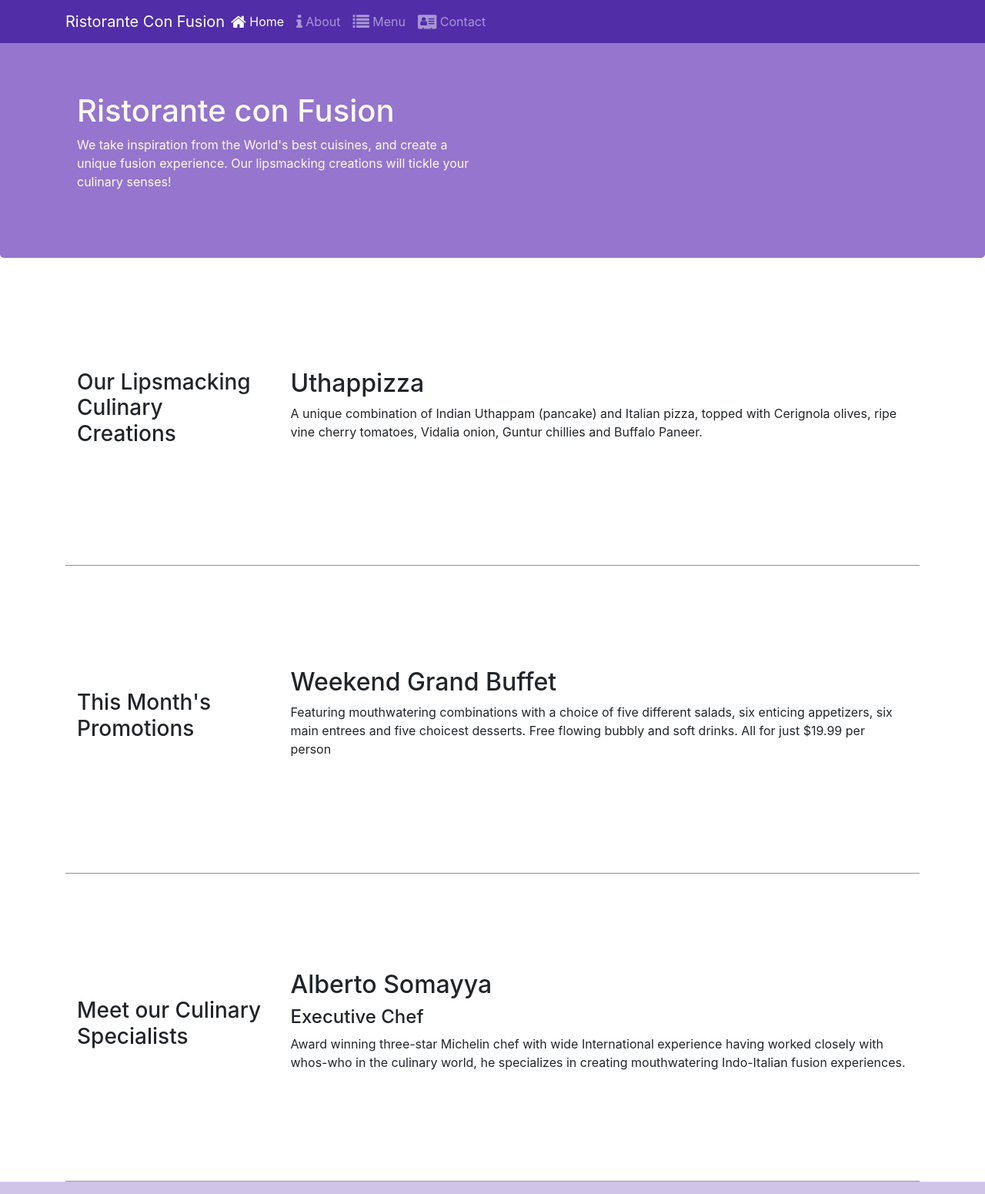
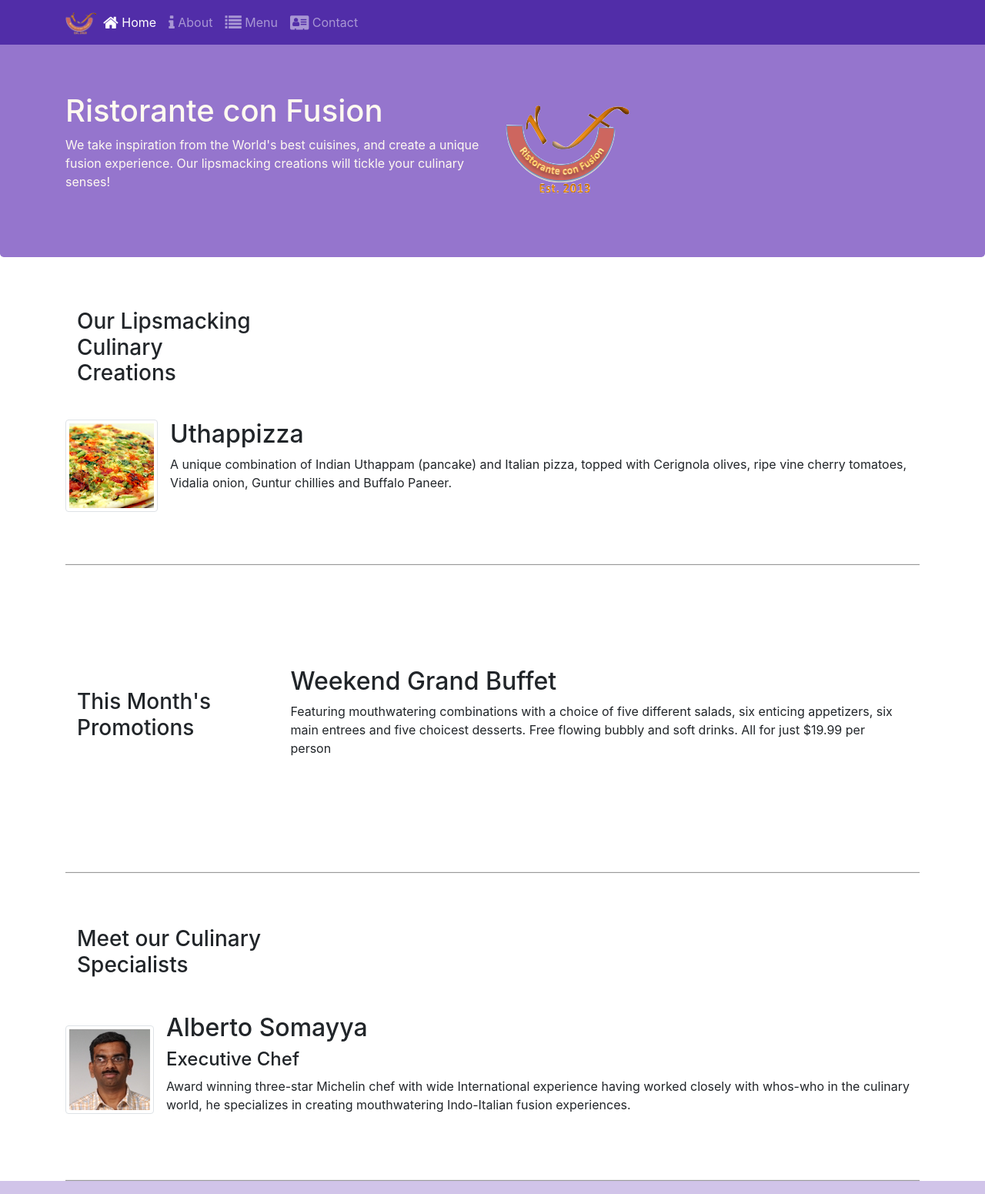
Before and after one commit to SanchitaMishra170676/bootstrap.courseProject, a website: page index.html in a window 1280 px wide. Shown: the top 1551 px of the page at 77% size. Drawn offline with nearby package versions, Linux system fonts and the light colour scheme.

Commit message:
media and images added

```diff
--- a/index.html
+++ b/index.html
@@ -24,7 +24,7 @@
           <button class="navbar-toggler" type="button" data-toggle="collapse" data-target="#Navbar">
                <span class="navbar-toggler-icon"></span>
            </button>
-           <a class="navbar-brand mr-auto" href="#">Ristorante Con Fusion</a>
+           <a class="navbar-brand mr-auto" href="#"><img src="logo.png" height="30" width="41"></a>
 
            <div class="collapse navbar-collapse" id="Navbar">
 
@@ -41,14 +41,14 @@
 
     <header class="jumbotron row-header">
         <div class="container">
-            <div>
-                <div class="col-12 col-sm-6">
+            <div class ="row">
+                <div class="col-12 col-sm-6 ">
                     <h1>Ristorante con Fusion</h1>
                     <p>We take inspiration from the World's best cuisines, and create a unique fusion experience. Our lipsmacking creations will tickle your culinary senses!</p>
                 </div>
-                <div class="col-12 col-sm">
-
-                </div>
+                <div class="col-12 col-sm align-self-center">
+                   <img src="logo.png" class="img-fluid">
+               </div>
             </div>
         </div>
     </header>
@@ -58,10 +58,18 @@
             <div class="col-12 col-sm-4 col-md-3">
                 <h3>Our Lipsmacking Culinary Creations</h3>
             </div>
-            <div class="col col-sm col-md">
-                <h2>Uthappizza</h2>
-                <p>A unique combination of Indian Uthappam (pancake) and Italian pizza, topped with Cerignola olives, ripe vine cherry tomatoes, Vidalia onion, Guntur chillies and Buffalo Paneer.</p>
-            </div>
+            <div class="media">
+                    <img class="d-flex mr-3 img-thumbnail align-self-center"
+                            src="uthappizza.png" alt="Uthappizza">
+                    <div class="media-body">
+                        <h2 class="mt-0">Uthappizza</h2>
+                        <p class="d-none d-sm-block">A unique combination of Indian Uthappam (pancake) and
+                            Italian pizza, topped with Cerignola olives, ripe vine
+                            cherry tomatoes, Vidalia onion, Guntur chillies and
+                            Buffalo Paneer.</p>
+                    </div>
+                </div>
+
         </div>
 
 
@@ -79,11 +87,19 @@
             <div class="col-12 col-sm-4 col-md-3">
                 <h3>Meet our Culinary Specialists</h3>
             </div>
-            <div class="col col-sm col-md">
-                <h2>Alberto Somayya</h2>
-                <h4>Executive Chef</h4>
-                <p>Award winning three-star Michelin chef with wide International experience having worked closely with whos-who in the culinary world, he specializes in creating mouthwatering Indo-Italian fusion experiences. </p>
-            </div>
+            <div class="media">
+                   <img class="d-flex mr-3 img-thumbnail align-self-center"
+                           src="alberto.png" alt="Alberto Somayya">
+                   <div class="media-body">
+                       <h2 class="mt-0">Alberto Somayya</h2>
+                       <h4>Executive Chef</h4>
+                       <p class="d-none d-sm-block">Award winning three-star Michelin chef with wide
+                           International experience having worked closely with
+                           whos-who in the culinary world, he specializes in
+                           creating mouthwatering Indo-Italian fusion experiences.
+                           </p>
+                   </div>
+               </div>
         </div>
     </div>
 
```
Also changed, not shown: aboutus.html (+5 -4 lines), contactus.html (+4 -3 lines), alberto.png (added), buffet.png (added), logo.png (added), uthappizza.png (added).
